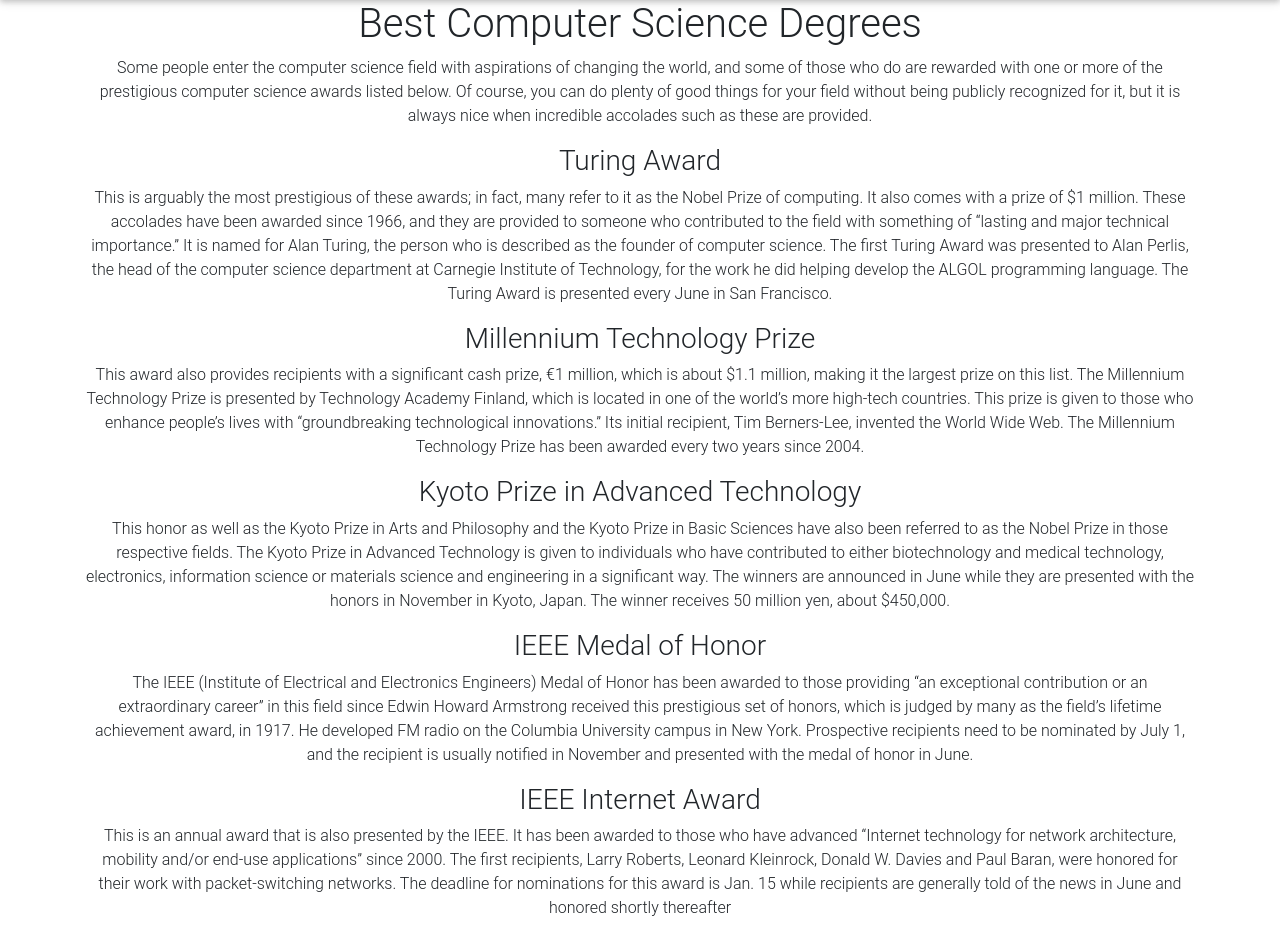
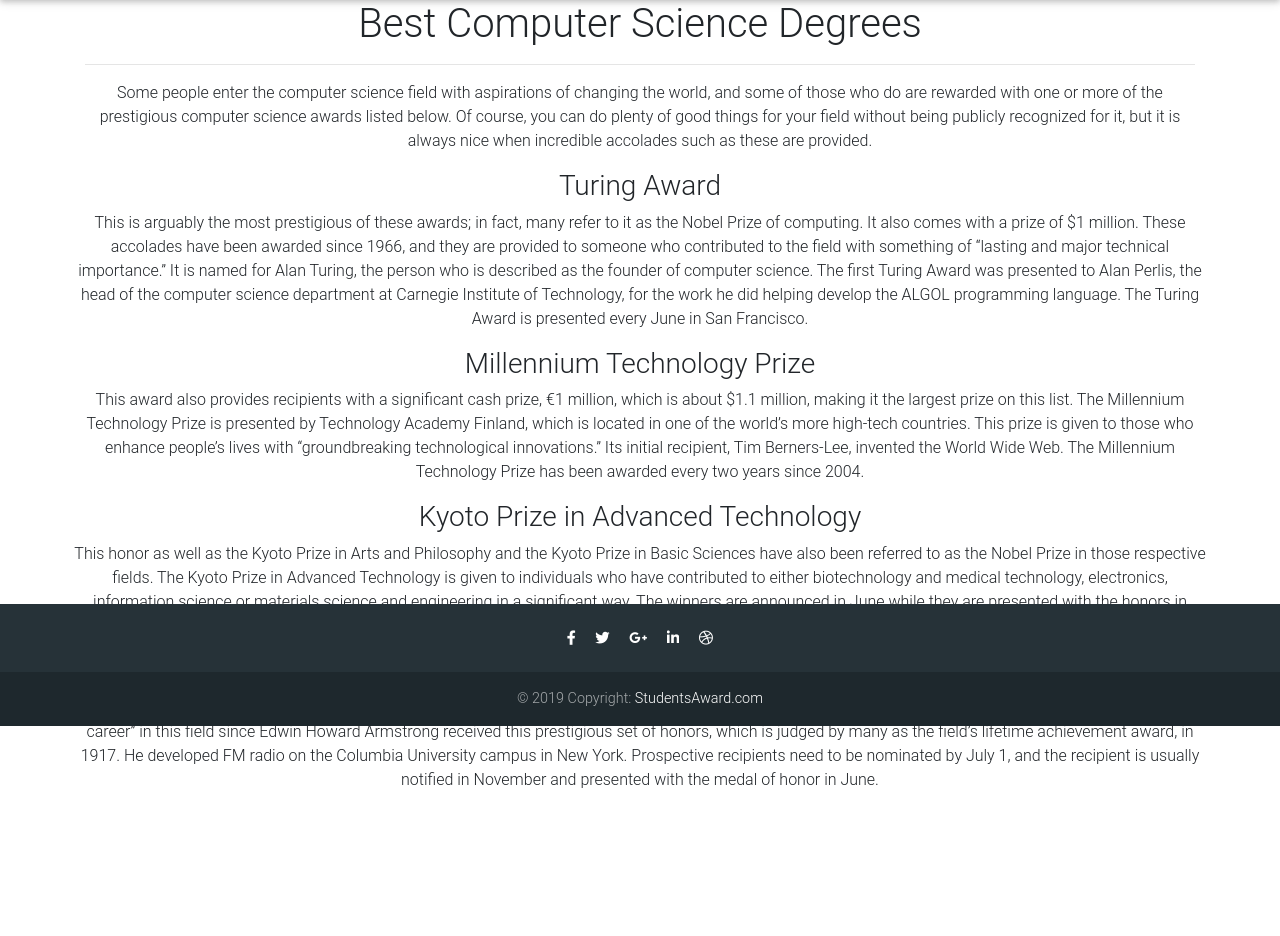
Before and after one commit to The-Kadweka/STUDENTS-award, a Django app: page /prizes/ in a window 1280 px wide. Shown: the part 74-1010 px from the top of the page. After the commit the page ends 862 px from the top, so only its background shows below. Run offline with Django 3.2, Linux system fonts and the light colour scheme; some libraries are stand-ins or nearby versions.

Commit message:
styled the prize template

```diff
--- a/awards/urls.py
+++ b/awards/urls.py
@@ -18,6 +18,7 @@ from django.contrib import admin
 
 urlpatterns = [
     url(r'^admin/', admin.site.urls),
-    url(r'^',include('prizes.urls'))
+    url(r'^',include('prizes.urls')),
+    url(r'^accounts/', include('registration.backends.simple.urls')),
 
 ]
--- a/prizes/templates/prize.html
+++ b/prizes/templates/prize.html
@@ -1,40 +1,84 @@
 {%extends 'base.html'%}
 {% block content %}
-
 <div class="container text-center">
   <h1>Best Computer Science Degrees</h1>
+  <hr>
   <p>Some people enter the computer science field with aspirations of changing the world, and some of those who do are rewarded with one or more of the prestigious computer science awards listed below. Of course, you can do plenty of good things for
     your field without being publicly recognized for it, but it is always nice when incredible accolades such as these are provided.</p>
+  <div class="row">
 
-  <div class="first">
+    <div class="column">
       <h3>Turing Award</h3>
       <p>This is arguably the most prestigious of these awards; in fact, many refer to it as the Nobel Prize of computing. It also comes with a prize of $1 million. These accolades have been awarded since 1966, and they are provided to someone who
         contributed to the field with something of “lasting and major technical importance.” It is named for Alan Turing, the person who is described as the founder of computer science. The first Turing Award was presented to Alan Perlis, the head of
         the computer science department at Carnegie Institute of Technology, for the work he did helping develop the ALGOL programming language. The Turing Award is presented every June in San Francisco.</p>
     </div>
-  <div class="second">
+    <div class="column">
       <h3>Millennium Technology Prize</h3>
-    <p>This award also provides recipients with a significant cash prize, €1 million, which is about $1.1 million, making it the largest prize on this list. The Millennium Technology Prize is presented by Technology Academy Finland, which is located
+      <p>This award also provides recipients with a significant cash prize, €1 million, which is about $1.1 million, making it the largest prize on this list. The Millennium Technology Prize is presented by Technology Academy Finland, which is
+        located
         in one of the world’s more high-tech countries. This prize is given to those who enhance people’s lives with “groundbreaking technological innovations.” Its initial recipient, Tim Berners-Lee, invented the World Wide Web. The Millennium
         Technology Prize has been awarded every two years since 2004.</p>
     </div>
-  <div class="third">
+    <div class="column">
       <h3>Kyoto Prize in Advanced Technology</h3>
       <p>This honor as well as the Kyoto Prize in Arts and Philosophy and the Kyoto Prize in Basic Sciences have also been referred to as the Nobel Prize in those respective fields. The Kyoto Prize in Advanced Technology is given to individuals who
-      have contributed to either biotechnology and medical technology, electronics, information science or materials science and engineering in a significant way. The winners are announced in June while they are presented with the honors in November
+        have contributed to either biotechnology and medical technology, electronics, information science or materials science and engineering in a significant way. The winners are announced in June while they are presented with the honors in
+        November
         in Kyoto, Japan. The winner receives 50 million yen, about $450,000.</p>
     </div>
-  <div class="third">
+    <div class="column" style='margin-bottom: 10%;'>
       <h3>IEEE Medal of Honor</h3>
       <p>The IEEE (Institute of Electrical and Electronics Engineers) Medal of Honor has been awarded to those providing “an exceptional contribution or an extraordinary career” in this field since Edwin Howard Armstrong received this prestigious set
         of honors, which is judged by many as the field’s lifetime achievement award, in 1917. He developed FM radio on the Columbia University campus in New York. Prospective recipients need to be nominated by July 1, and the recipient is usually
         notified in November and presented with the medal of honor in June.</p>
     </div>
-  <div class="third">
-    <h3>IEEE Internet Award</h3>
-    <p>This is an annual award that is also presented by the IEEE. It has been awarded to those who have advanced “Internet technology for network architecture, mobility and/or end-use applications” since 2000. The first recipients, Larry Roberts,
-      Leonard Kleinrock, Donald W. Davies and Paul Baran, were honored for their work with packet-switching networks. The deadline for nominations for this award is Jan. 15 while recipients are generally told of the news in June and honored shortly
-      thereafter</p>
   </div>
+  <!-- Footer -->
+  <footer class="page-footer font-small special-color-dark pt-4 fixed-bottom">
+
+    <!-- Footer Elements -->
+    <div class="container">
+
+      <!-- Social buttons -->
+      <ul class="list-unstyled list-inline text-center">
+        <li class="list-inline-item">
+          <a class="btn-floating btn-fb mx-1">
+            <i class="fab fa-facebook-f"> </i>
+          </a>
+        </li>
+        <li class="list-inline-item">
+          <a class="btn-floating btn-tw mx-1">
+            <i class="fab fa-twitter"> </i>
+          </a>
+        </li>
+        <li class="list-inline-item">
+          <a class="btn-floating btn-gplus mx-1">
+            <i class="fab fa-google-plus-g"> </i>
+          </a>
+        </li>
+        <li class="list-inline-item">
+          <a class="btn-floating btn-li mx-1">
+            <i class="fab fa-linkedin-in"> </i>
+          </a>
+        </li>
+        <li class="list-inline-item">
+          <a class="btn-floating btn-dribbble mx-1">
+            <i class="fab fa-dribbble"> </i>
+          </a>
+        </li>
+      </ul>
+      <!-- Social buttons -->
+
     </div>
+    <!-- Footer Elements -->
+
+    <!-- Copyright -->
+    <div class="footer-copyright text-center py-3">© 2019 Copyright:
+      <a href="#"> StudentsAward.com</a>
+    </div>
+    <!-- Copyright -->
+
+  </footer>
+  <!-- Footer -->
   {% endblock %}
```
Lines whose indentation alone changed are shown as unchanged.
